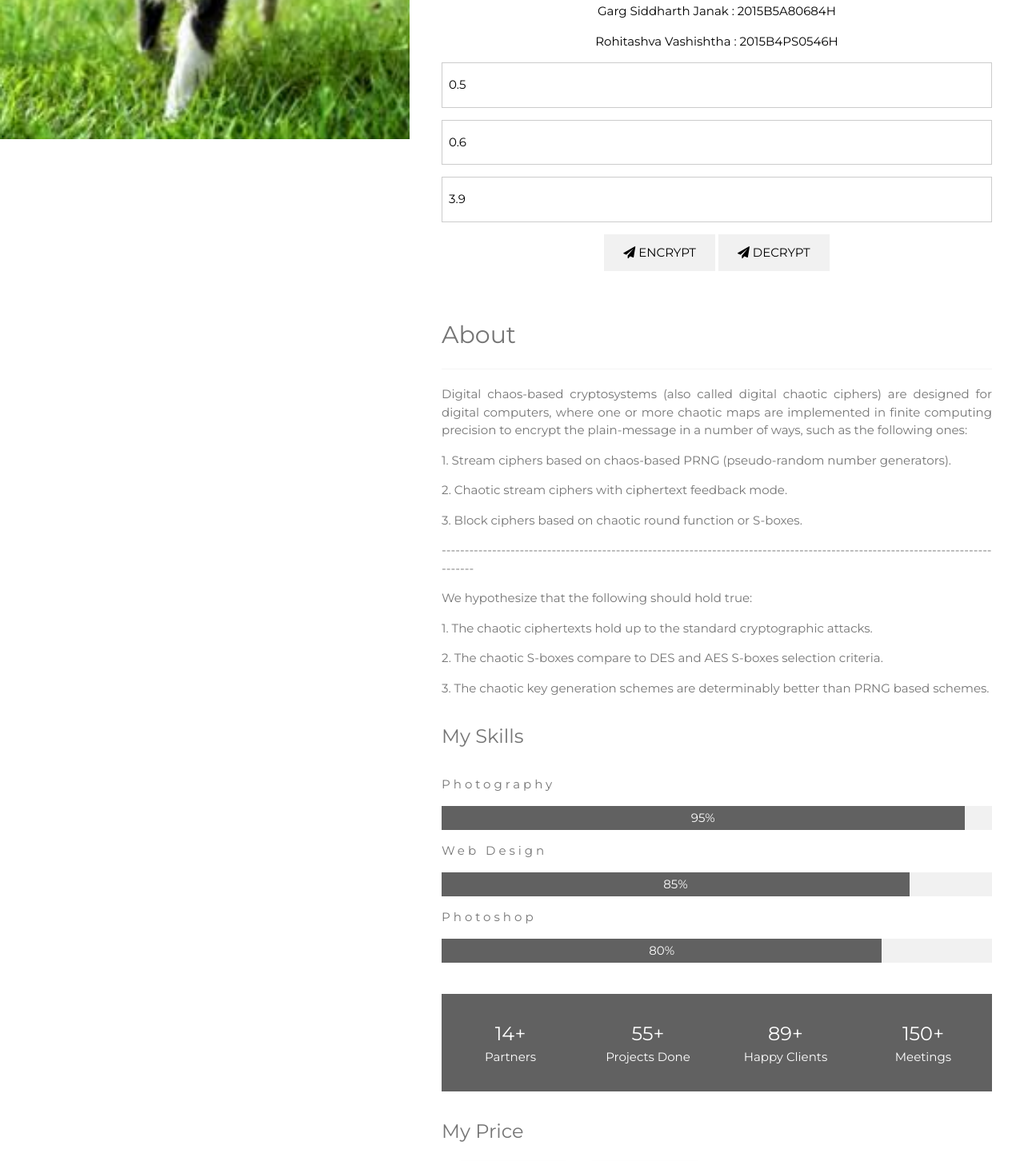
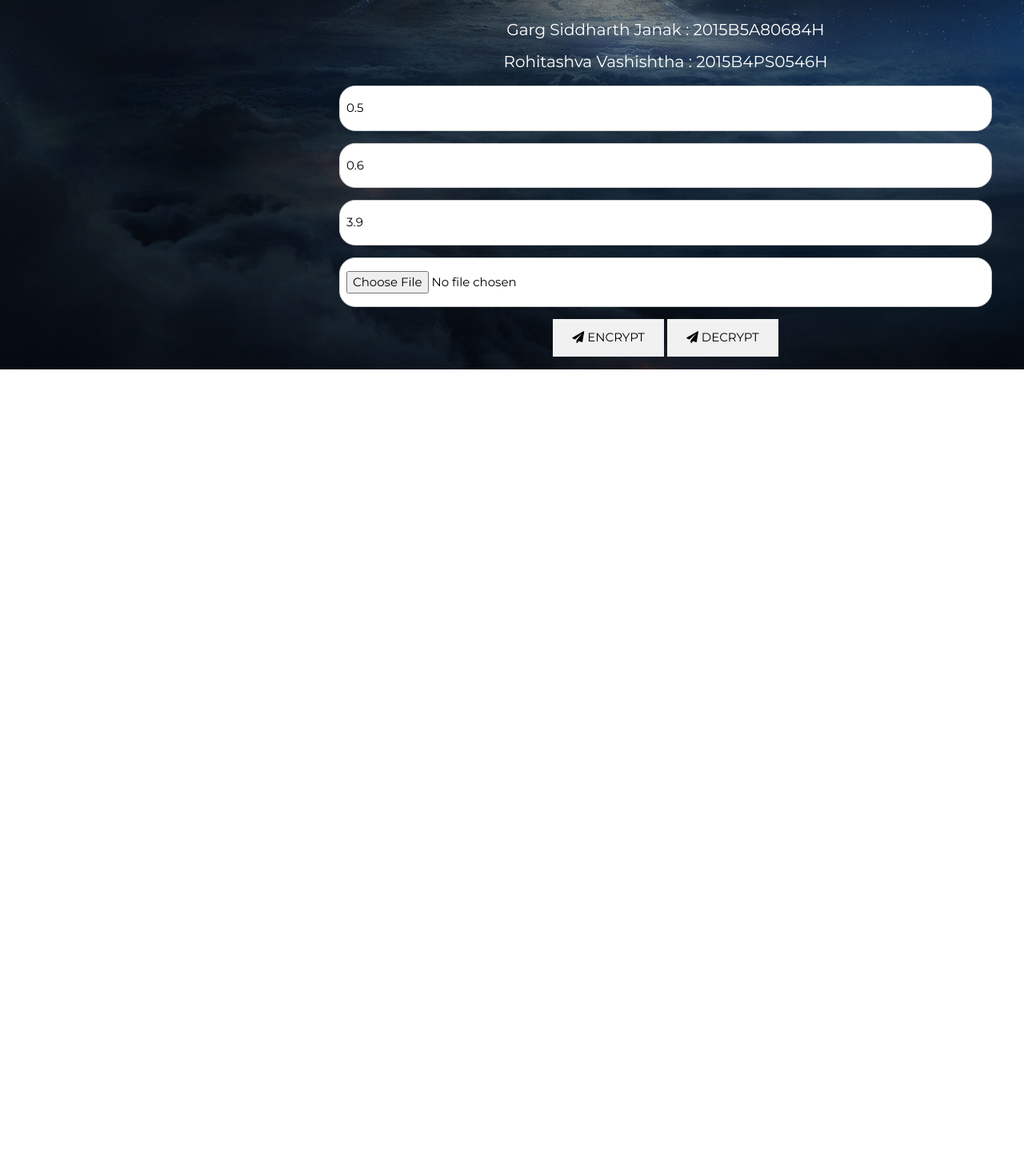
Before and after one commit to aero31aero/chaotic-maps, a plain HTML site: page index.html in a window 1280 px wide. Shown: the part 338-1790 px from the top of the page at 80% size. After the commit the page ends 827 px from the top, so only its background shows below. Drawn offline with nearby package versions, Linux system fonts and the light colour scheme.

Commit message:
ui: Make final changes before submission.

```diff
--- a/index.html
+++ b/index.html
@@ -13,17 +13,32 @@ body, h1,h2,h3,h4,h5,h6 {font-family: "Montserrat", sans-serif}
     background-position: center;
     background-repeat: no-repeat;
     background-size: cover;
-    /* background-image: url('https://www.w3schools.com/w3images/profile_girl.jpg'); */
-    min-height: 50%;
+    max-height: 32vh;
     padding: 0;
     margin: 0;
     width: 100%;
+    border-radius: 20px;
+}
+input{
+  border-radius: 20px;
+  background: white;
+  color: black;
+}
+body {
+  background-position: center;
+    background-repeat: no-repeat;
+    background-size: cover;
+    background-image: url('src/back.jpg');
+    width: 100vw;
+    height: 100vh;
+    margin: 0;
+    color: white;
 }
 </style>
 <body>
 
 <!-- Sidebar with image -->
-<nav class="w3-sidebar w3-hide-medium w3-hide-small" style="width:40%">
+<nav class="w3-sidebar w3-hide-medium w3-hide-small" style="width:30%; max-height:100%; background:none; padding-top:1.3vh; padding-left:1.3vh">
   <canvas id="src-image" class="bgimg"></canvas>
   <canvas id="final-image" class="bgimg"></canvas>
   <canvas id="reverse-image" class="bgimg"></canvas>
@@ -31,18 +46,22 @@ body, h1,h2,h3,h4,h5,h6 {font-family: "Montserrat", sans-serif}
 </nav>
 
 <!-- Page Content -->
-<div class="w3-main w3-padding-large" style="margin-left:40%">
+<div class="w3-main w3-padding-large" style="margin-left:30%">
 
   <!-- Header -->
   <header class="w3-container w3-center" style="padding:16px 16px" id="home">
-    <h1 class="w3-jumbo"><b>Implementation of Chaos Based Cryptosystems</b></h1>
-    <p>Garg Siddharth Janak : 2015B5A80684H</p>
-    <p>Rohitashva Vashishtha : 2015B4PS0546H</p>
+    <h1 class="w3-jumbo"><b>Implementation of Chaotic Maps</b></h1>
+    <br>
+    <h2><b>Demonstration with Image Encrption</b></h2>
+    <br>
+    <h4>Garg Siddharth Janak : 2015B5A80684H</h4>
+    <h4>Rohitashva Vashishtha : 2015B4PS0546H</h4>
 
      <div>
       <p><input class="w3-input w3-padding-16 w3-border" type="text" placeholder="X" required id="X" value="0.5"></p>
       <p><input class="w3-input w3-padding-16 w3-border" type="text" placeholder="N" required id="N" value="0.6"></p>
       <p><input class="w3-input w3-padding-16 w3-border" type="text" placeholder="R" required id="R" value="3.9"></p>
+      <p><input class="w3-input w3-padding-16 w3-border" type="file" required name="Image" id="img-upload"></p>
       <p>
         <button onclick="xx();" class="w3-button w3-light-grey w3-padding-large" type="submit" style="display:inline">
           <i class="fa fa-paper-plane"></i> ENCRYPT
@@ -54,129 +73,10 @@ body, h1,h2,h3,h4,h5,h6 {font-family: "Montserrat", sans-serif}
   <!-- End Contact Section -->
   </div>
 
-
-  <!-- About Section -->
-  <div class="w3-content w3-justify w3-text-grey w3-padding-32" id="about">
-    <h2>About</h2>
-    <hr class="w3-opacity">
-    <p>Digital chaos-based cryptosystems (also called digital chaotic ciphers) are designed for
-digital computers, where one or more chaotic maps are implemented in finite computing
-precision to encrypt the plain-message in a number of ways, such as the following ones:</p>
-<p>1. Stream ciphers based on chaos-based PRNG (pseudo-random number generators).</p>
-<p>2. Chaotic stream ciphers with ciphertext feedback mode.</p>
-<p>3. Block ciphers based on chaotic round function or S-boxes.</p>
-      <p>-------------------------------------------------------------------------------------------------------------------------------</p>
-      <p>We hypothesize that the following should hold true:</p>
-<p>1. The chaotic ciphertexts hold up to the standard cryptographic attacks.</p>
-<p>2. The chaotic S-boxes compare to DES and AES S-boxes selection criteria.</p>
-<p>3. The chaotic key generation schemes are determinably better than PRNG based
-schemes.</p>
-    <h3 class="w3-padding-16">My Skills</h3>
-    <p class="w3-wide">Photography</p>
-    <div class="w3-light-grey">
-      <div class="w3-container w3-center w3-padding-small w3-dark-grey" style="width:95%">95%</div>
-    </div>
-    <p class="w3-wide">Web Design</p>
-    <div class="w3-light-grey">
-      <div class="w3-container w3-center w3-padding-small w3-dark-grey" style="width:85%">85%</div>
-    </div>
-    <p class="w3-wide">Photoshop</p>
-    <div class="w3-light-grey">
-      <div class="w3-container w3-center w3-padding-small w3-dark-grey" style="width:80%">80%</div>
-    </div><br>
-
-    <div class="w3-row w3-center w3-dark-grey w3-padding-16 w3-section">
-      <div class="w3-quarter w3-section">
-        <span class="w3-xlarge">14+</span><br>
-        Partners
-      </div>
-      <div class="w3-quarter w3-section">
-        <span class="w3-xlarge">55+</span><br>
-        Projects Done
-      </div>
-      <div class="w3-quarter w3-section">
-        <span class="w3-xlarge">89+</span><br>
-        Happy Clients
-      </div>
-      <div class="w3-quarter w3-section">
-        <span class="w3-xlarge">150+</span><br>
-        Meetings
-      </div>
-    </div>
-
-
-
-    <!-- Grid for pricing tables -->
-    <h3 class="w3-padding-16">My Price</h3>
-    <div class="w3-row-padding" style="width:50%">
-      <div class="w3-half w3-margin-bottom">
-        <ul class="w3-ul w3-center w3-card w3-hover-shadow" >
-          <li class="w3-dark-grey w3-xlarge w3-padding-32">Basic</li>
-          <li class="w3-padding-16">Web Design</li>
-          <li class="w3-padding-16">Photography</li>
-          <li class="w3-padding-16">5GB Storage</li>
-          <li class="w3-padding-16">Mail Support</li>
-          <li class="w3-padding-16">
-            <h2>$ 10</h2>
-            <span class="w3-opacity">per month</span>
-          </li>
-        </ul>
-      </div>
-
-        <div class="w3-half w3-margin-bottom">
-        <ul class="w3-ul w3-center w3-card w3-hover-shadow">
-          <li class="w3-dark-grey w3-xlarge w3-padding-32">Basic</li>
-          <li class="w3-padding-16">Web Design</li>
-          <li class="w3-padding-16">Photography</li>
-          <li class="w3-padding-16">5GB Storage</li>
-          <li class="w3-padding-16">Mail Support</li>
-          <li class="w3-padding-16">
-            <h2>$ 10</h2>
-            <span class="w3-opacity">per month</span>
-          </li>
-        </ul>
-      </div>
-
-
-      <div class="w3-half">
-        <ul class="w3-ul w3-center w3-card w3-hover-shadow">
-          <li class="w3-black w3-xlarge w3-padding-32">Pro</li>
-          <li class="w3-padding-16">Web Design</li>
-          <li class="w3-padding-16">Photography</li>
-          <li class="w3-padding-16">50GB Storage</li>
-          <li class="w3-padding-16">Endless Support</li>
-          <li class="w3-padding-16">
-            <h2>$ 25</h2>
-            <span class="w3-opacity">per month</span>
-          </li>
-        </ul>
-      </div>
-
-
-    <!-- End Grid/Pricing tables -->
-    </div>
-
-  <!-- End About Section -->
-  </div>
-
-
-    <!-- Testimonials -->
-    <h3 class="w3-padding-24">References</h3>
-    <p><span class="w3-large w3-text-black w3-margin-right">Chaotic Encryption Scheme Using 1-D Chaotic Map</span></p>
-    <p>Mina Mishra, Vijay H. Mankar, Nagpur University, Maharashtra, India (2011)</p><br>
-
-    <p><span class="w3-large w3-text-black w3-margin-right">Some Basic Cryptographic Requirements for Chaos-Based Cryptosystems</span></p>
-    <p>Gonzalo Alvarez, Shujun Li, International Journal of Bifurcation and Chaos (August 2006)</p><br>
-
-    <p><span class="w3-large w3-text-black w3-margin-right">Cryptosystem using chaotic keys</span></p>
-    <p>Fangjun Huang, Zhi-Hong Guanm, Huazhong University of Science and Technology (May 2004)</p><br>
-
-
-
 <!-- END PAGE CONTENT -->
 </div>
 
-<img src="/two.jpg" style="display:none" id="src-img">
+<img src="two.jpg" style="display:none" id="src-img">
 
 <script type="text/javascript" src="src/utils.js"></script>
 <script type="text/javascript" src="src/index.js"></script>
--- a/src/index.js
+++ b/src/index.js
@@ -7,6 +7,15 @@ var load_params = () => {
 	opt.r = parseFloat(document.getElementById('R').value);
 	return opt;
 }
+
+handle_upload = function(e) {
+	console.log("HERE");
+    var URL = window.webkitURL || window.URL;
+    var url = URL.createObjectURL(e.target.files[0]);
+    let img = document.getElementById("src-img");
+    img.src = url;
+    img.onload = img_utils.load_image;
+};
 
 var encrypt = () => {
 	let opt = load_params();
@@ -29,3 +38,5 @@ var decrypt = () => {
 
 xx = encrypt;
 yy = decrypt;
+var input_field = document.getElementById('img-upload');
+input_field.onchange = handle_upload;
--- a/src/utils.js
+++ b/src/utils.js
@@ -133,11 +133,13 @@ let lyapunov = function () {
 		let {x1, x2, count, map, param} = opt;
 		let x1_orig = x1;
 		let x2_orig = x2;
+		let sum = 0;
 		for (let i = 0; i < count; i++) {
 			x1 = map(x1, param);
 			x2 = map(x2, param);
+			sum += Math.abs(x2 - x1);
 		}
-		let exp = (1/count) *  Math.log(Math.abs((x2 - x1) / (x2_orig - x1_orig)));
+		let exp = (1/(count+1)) *  Math.log(Math.abs(sum / (x2_orig - x1_orig)));
 		return exp;
 	};
 	return calc;
@@ -188,13 +190,19 @@ var img_utils = function () {
 		let c2 = document.getElementById("final-image");
 		let c3 = document.getElementById("reverse-image");
 		let img=document.getElementById("src-img");
+		console.log(img.src);
 		c.width = img.width;
 		c.height = img.height;
 		c2.width = img.width;
 		c2.height = img.height;
 		c3.width = img.width;
 		c3.height = img.height;
+		c2.getContext('2d').clearRect(0,0,img.width,img.height);
+		c3.getContext('2d').clearRect(0,0,img.width,img.height);
 		let ctx = c.getContext('2d');
+		// img.onload = function () {
+		//     ctx.drawImage(img, 0, 0)
+		// }
 		ctx.drawImage(img, 0, 0);
 	}
 
@@ -362,53 +370,60 @@ let random = function () {
 	return {print_avg_adjacency_for_boxes, get_random_sboxes,};
 }();
 
-// print.sbox(boxes[0]);
-// console.log("Adjacency Test (SB0):", test_suite.adjacency(boxes[0]));
-// print.sbox(boxes[1]);
-// console.log("Adjacency Test (SB1):", test_suite.adjacency(boxes[1]));
+let boxes = sbox_factory({
+	x: 0.5,
+	n: 0.6,
+	r: 3.9,
+	count: 1000,
+});
 
-// let aes_sbox =
-//  [0x63 ,0x7c ,0x77 ,0x7b ,0xf2 ,0x6b ,0x6f ,0xc5 ,0x30 ,0x01 ,0x67 ,0x2b ,0xfe ,0xd7 ,0xab ,0x76
-//  ,0xca ,0x82 ,0xc9 ,0x7d ,0xfa ,0x59 ,0x47 ,0xf0 ,0xad ,0xd4 ,0xa2 ,0xaf ,0x9c ,0xa4 ,0x72 ,0xc0
-//  ,0xb7 ,0xfd ,0x93 ,0x26 ,0x36 ,0x3f ,0xf7 ,0xcc ,0x34 ,0xa5 ,0xe5 ,0xf1 ,0x71 ,0xd8 ,0x31 ,0x15
-//  ,0x04 ,0xc7 ,0x23 ,0xc3 ,0x18 ,0x96 ,0x05 ,0x9a ,0x07 ,0x12 ,0x80 ,0xe2 ,0xeb ,0x27 ,0xb2 ,0x75
-//  ,0x09 ,0x83 ,0x2c ,0x1a ,0x1b ,0x6e ,0x5a ,0xa0 ,0x52 ,0x3b ,0xd6 ,0xb3 ,0x29 ,0xe3 ,0x2f ,0x84
-//  ,0x53 ,0xd1 ,0x00 ,0xed ,0x20 ,0xfc ,0xb1 ,0x5b ,0x6a ,0xcb ,0xbe ,0x39 ,0x4a ,0x4c ,0x58 ,0xcf
-//  ,0xd0 ,0xef ,0xaa ,0xfb ,0x43 ,0x4d ,0x33 ,0x85 ,0x45 ,0xf9 ,0x02 ,0x7f ,0x50 ,0x3c ,0x9f ,0xa8
-//  ,0x51 ,0xa3 ,0x40 ,0x8f ,0x92 ,0x9d ,0x38 ,0xf5 ,0xbc ,0xb6 ,0xda ,0x21 ,0x10 ,0xff ,0xf3 ,0xd2
-//  ,0xcd ,0x0c ,0x13 ,0xec ,0x5f ,0x97 ,0x44 ,0x17 ,0xc4 ,0xa7 ,0x7e ,0x3d ,0x64 ,0x5d ,0x19 ,0x73
-//  ,0x60 ,0x81 ,0x4f ,0xdc ,0x22 ,0x2a ,0x90 ,0x88 ,0x46 ,0xee ,0xb8 ,0x14 ,0xde ,0x5e ,0x0b ,0xdb
-//  ,0xe0 ,0x32 ,0x3a ,0x0a ,0x49 ,0x06 ,0x24 ,0x5c ,0xc2 ,0xd3 ,0xac ,0x62 ,0x91 ,0x95 ,0xe4 ,0x79
-//  ,0xe7 ,0xc8 ,0x37 ,0x6d ,0x8d ,0xd5 ,0x4e ,0xa9 ,0x6c ,0x56 ,0xf4 ,0xea ,0x65 ,0x7a ,0xae ,0x08
-//  ,0xba ,0x78 ,0x25 ,0x2e ,0x1c ,0xa6 ,0xb4 ,0xc6 ,0xe8 ,0xdd ,0x74 ,0x1f ,0x4b ,0xbd ,0x8b ,0x8a
-//  ,0x70 ,0x3e ,0xb5 ,0x66 ,0x48 ,0x03 ,0xf6 ,0x0e ,0x61 ,0x35 ,0x57 ,0xb9 ,0x86 ,0xc1 ,0x1d ,0x9e
-//  ,0xe1 ,0xf8 ,0x98 ,0x11 ,0x69 ,0xd9 ,0x8e ,0x94 ,0x9b ,0x1e ,0x87 ,0xe9 ,0xce ,0x55 ,0x28 ,0xdf
-//  ,0x8c ,0xa1 ,0x89 ,0x0d ,0xbf ,0xe6 ,0x42 ,0x68 ,0x41 ,0x99 ,0x2d ,0x0f ,0xb0 ,0x54 ,0xbb ,0x16];
+print.sbox(boxes[0]);
+console.log("Adjacency Test (SB0):", test_suite.adjacency(boxes[0]));
+print.sbox(boxes[1]);
+console.log("Adjacency Test (SB1):", test_suite.adjacency(boxes[1]));
 
-// print.sbox(aes_sbox);
-// console.log("Adjacency Test (AES):", test_suite.adjacency(aes_sbox));
+let aes_sbox =
+ [0x63 ,0x7c ,0x77 ,0x7b ,0xf2 ,0x6b ,0x6f ,0xc5 ,0x30 ,0x01 ,0x67 ,0x2b ,0xfe ,0xd7 ,0xab ,0x76
+ ,0xca ,0x82 ,0xc9 ,0x7d ,0xfa ,0x59 ,0x47 ,0xf0 ,0xad ,0xd4 ,0xa2 ,0xaf ,0x9c ,0xa4 ,0x72 ,0xc0
+ ,0xb7 ,0xfd ,0x93 ,0x26 ,0x36 ,0x3f ,0xf7 ,0xcc ,0x34 ,0xa5 ,0xe5 ,0xf1 ,0x71 ,0xd8 ,0x31 ,0x15
+ ,0x04 ,0xc7 ,0x23 ,0xc3 ,0x18 ,0x96 ,0x05 ,0x9a ,0x07 ,0x12 ,0x80 ,0xe2 ,0xeb ,0x27 ,0xb2 ,0x75
+ ,0x09 ,0x83 ,0x2c ,0x1a ,0x1b ,0x6e ,0x5a ,0xa0 ,0x52 ,0x3b ,0xd6 ,0xb3 ,0x29 ,0xe3 ,0x2f ,0x84
+ ,0x53 ,0xd1 ,0x00 ,0xed ,0x20 ,0xfc ,0xb1 ,0x5b ,0x6a ,0xcb ,0xbe ,0x39 ,0x4a ,0x4c ,0x58 ,0xcf
+ ,0xd0 ,0xef ,0xaa ,0xfb ,0x43 ,0x4d ,0x33 ,0x85 ,0x45 ,0xf9 ,0x02 ,0x7f ,0x50 ,0x3c ,0x9f ,0xa8
+ ,0x51 ,0xa3 ,0x40 ,0x8f ,0x92 ,0x9d ,0x38 ,0xf5 ,0xbc ,0xb6 ,0xda ,0x21 ,0x10 ,0xff ,0xf3 ,0xd2
+ ,0xcd ,0x0c ,0x13 ,0xec ,0x5f ,0x97 ,0x44 ,0x17 ,0xc4 ,0xa7 ,0x7e ,0x3d ,0x64 ,0x5d ,0x19 ,0x73
+ ,0x60 ,0x81 ,0x4f ,0xdc ,0x22 ,0x2a ,0x90 ,0x88 ,0x46 ,0xee ,0xb8 ,0x14 ,0xde ,0x5e ,0x0b ,0xdb
+ ,0xe0 ,0x32 ,0x3a ,0x0a ,0x49 ,0x06 ,0x24 ,0x5c ,0xc2 ,0xd3 ,0xac ,0x62 ,0x91 ,0x95 ,0xe4 ,0x79
+ ,0xe7 ,0xc8 ,0x37 ,0x6d ,0x8d ,0xd5 ,0x4e ,0xa9 ,0x6c ,0x56 ,0xf4 ,0xea ,0x65 ,0x7a ,0xae ,0x08
+ ,0xba ,0x78 ,0x25 ,0x2e ,0x1c ,0xa6 ,0xb4 ,0xc6 ,0xe8 ,0xdd ,0x74 ,0x1f ,0x4b ,0xbd ,0x8b ,0x8a
+ ,0x70 ,0x3e ,0xb5 ,0x66 ,0x48 ,0x03 ,0xf6 ,0x0e ,0x61 ,0x35 ,0x57 ,0xb9 ,0x86 ,0xc1 ,0x1d ,0x9e
+ ,0xe1 ,0xf8 ,0x98 ,0x11 ,0x69 ,0xd9 ,0x8e ,0x94 ,0x9b ,0x1e ,0x87 ,0xe9 ,0xce ,0x55 ,0x28 ,0xdf
+ ,0x8c ,0xa1 ,0x89 ,0x0d ,0xbf ,0xe6 ,0x42 ,0x68 ,0x41 ,0x99 ,0x2d ,0x0f ,0xb0 ,0x54 ,0xbb ,0x16];
 
-// random.print_avg_adjacency_for_boxes(boxes, "OUR");
+print.sbox(aes_sbox);
+console.log("Adjacency Test (AES):", test_suite.adjacency(aes_sbox));
 
-// random_boxes = random.get_random_sboxes(1);
-// random.print_avg_adjacency_for_boxes(random_boxes, "RNDM");
-// let exp = lyapunov({
-// 	x1: 0.8,
-// 	x2: 0.80000000000001,
-// 	param: 4,
-// 	count: 10,
-// 	map: logistic_map,
-// });
-// console.log("Lyapunov: Logistic:", exp);
+random.print_avg_adjacency_for_boxes(boxes, "OUR");
 
-// exp = lyapunov({
-// 	x1: 0.8,
-// 	x2: 0.80000000000001,
-// 	param: 0.6,
-// 	count: 10,
-// 	map: pwlc_map,
-// });
-// console.log("Lyapunov: Skew Tent:", exp);
+random_boxes = random.get_random_sboxes(1);
+random.print_avg_adjacency_for_boxes(random_boxes, "RNDM");
+let exp = lyapunov({
+	x1: 0.8,
+	x2: 0.80000000000001,
+	param: 4,
+	count: 10,
+	map: logistic_map,
+});
+console.log("Lyapunov: Logistic:", exp);
 
-// console.log(test_suite.non_linearity(boxes[0]))
-// console.log(test_suite.non_linearity(aes_sbox))
+exp = lyapunov({
+	x1: 0.8,
+	x2: 0.80000000000001,
+	param: 0.6,
+	count: 10,
+	map: pwlc_map,
+});
+console.log("Lyapunov: Skew Tent:", exp);
+
+console.log(test_suite.non_linearity(boxes[0]))
+console.log(test_suite.non_linearity(aes_sbox))
```
Also changed, not shown: src/back.jpg (added).
